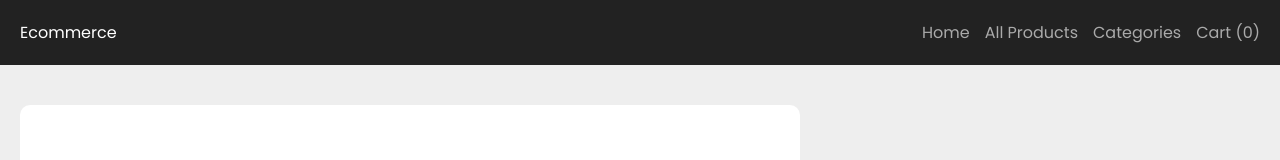
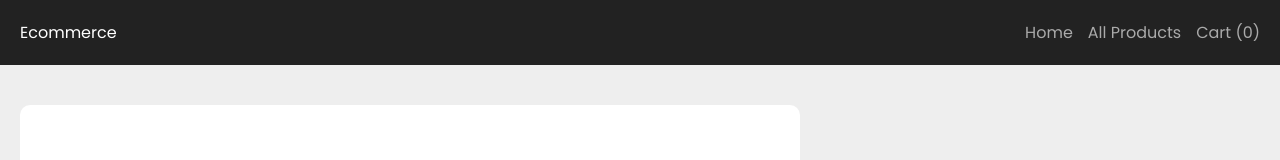
Before and after one commit to LordCartel007/ecommerce-front, a Next.js app: page /cart in a window 1280 px wide. Shown: the top 160 px of the page. Built offline with nearby package versions, Linux system fonts and the light colour scheme.

Commit message:
commented category link

```diff
--- a/components/Header.js
+++ b/components/Header.js
@@ -78,7 +78,7 @@ export default function Header() {
           <StyledNav $mobileNavActive={mobileNavActive}>
             <NavLink href={"/"}>Home</NavLink>
             <NavLink href={"/products"}>All Products</NavLink>
-            <NavLink href={"/categories"}>Categories</NavLink>
+            {/* <NavLink href={"/categories"}>Categories</NavLink> */}
 
             <NavLink href={"/cart"}>Cart ({cartProducts.length})</NavLink>
           </StyledNav>
```
